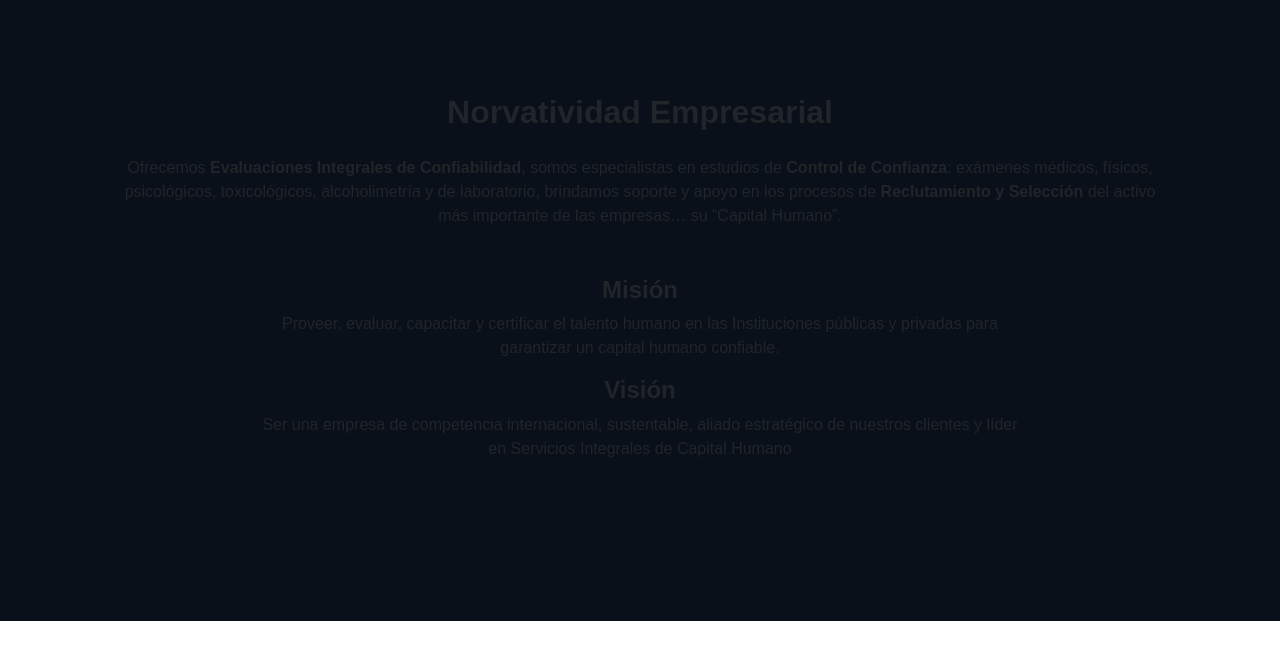
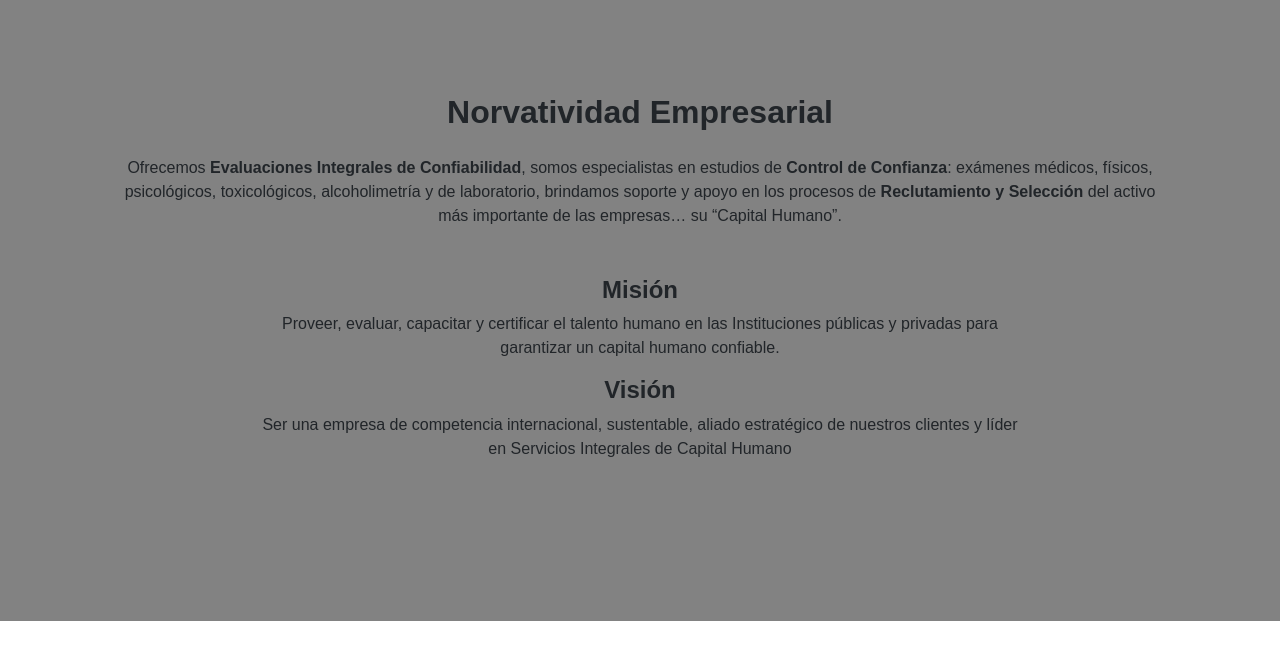
Before and after one commit to xarlieeebrown/examenesconfianza, a website: page index.html in a window 1280 px wide. Shown: the part 972-1638 px from the top of the page. Drawn offline with nearby package versions, Linux system fonts and the light colour scheme.

Commit message:
inicio 2

```diff
--- a/index.html
+++ b/index.html
@@ -158,7 +158,7 @@
     </div>
 
     <!-- seccion 1 -->
-    <section class="container-fluid py-5 bg-primary">
+    <section class="container-fluid py-5 bg-secondary">
         <div class="container p-5">
             <h2 class="text-center mb-4"> Norvatividad Empresarial </h2>
                     <p class="text-center">Ofrecemos <strong>Evaluaciones Integrales de Confiabilidad</strong>, somos especialistas en estudios de <strong> Control de Confianza</strong>: exámenes médicos, físicos, psicológicos, toxicológicos, alcoholimetría y de laboratorio, brindamos soporte y apoyo en los procesos de <strong> Reclutamiento y Selección </strong> del activo más importante de las empresas… su “Capital Humano”.</p>
```
